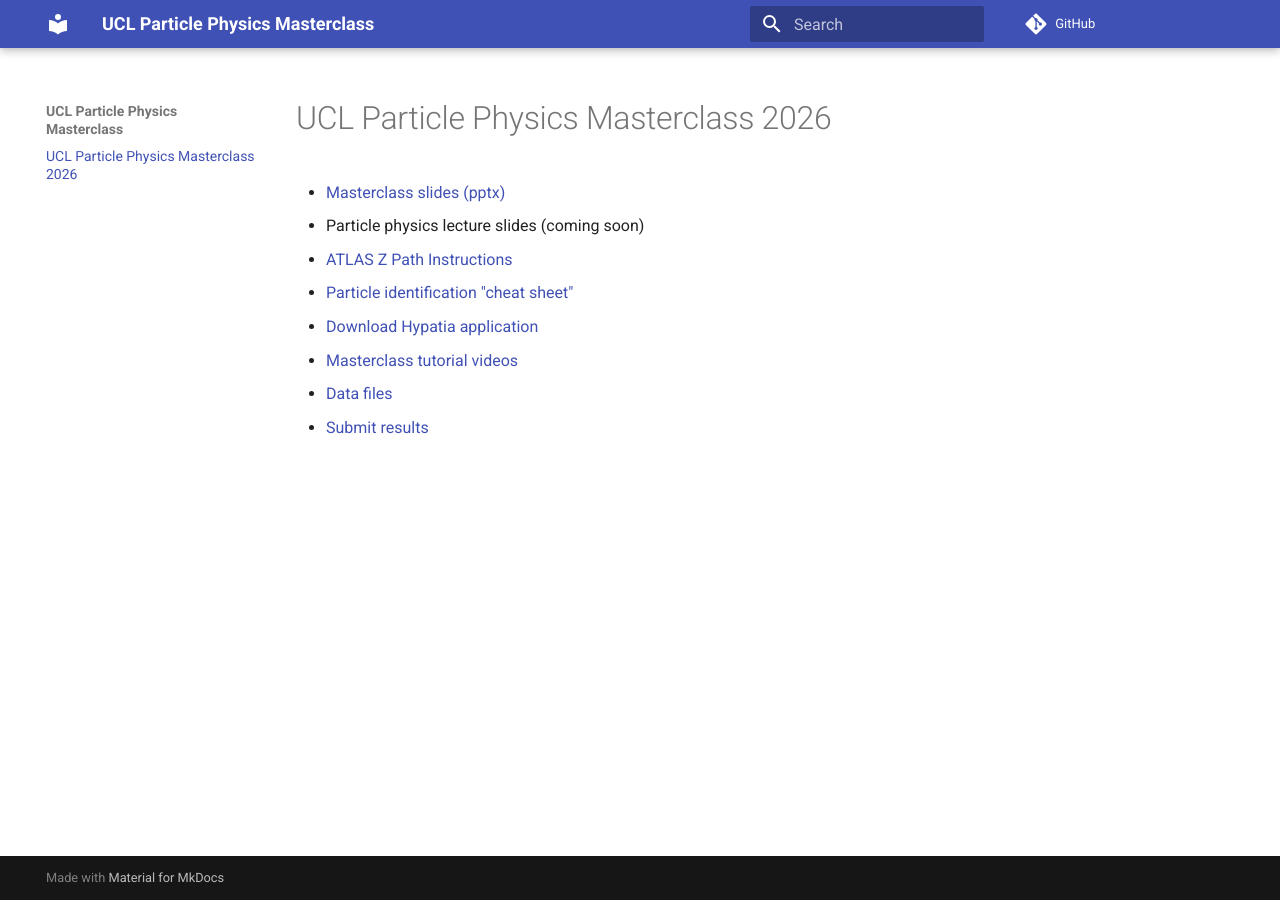
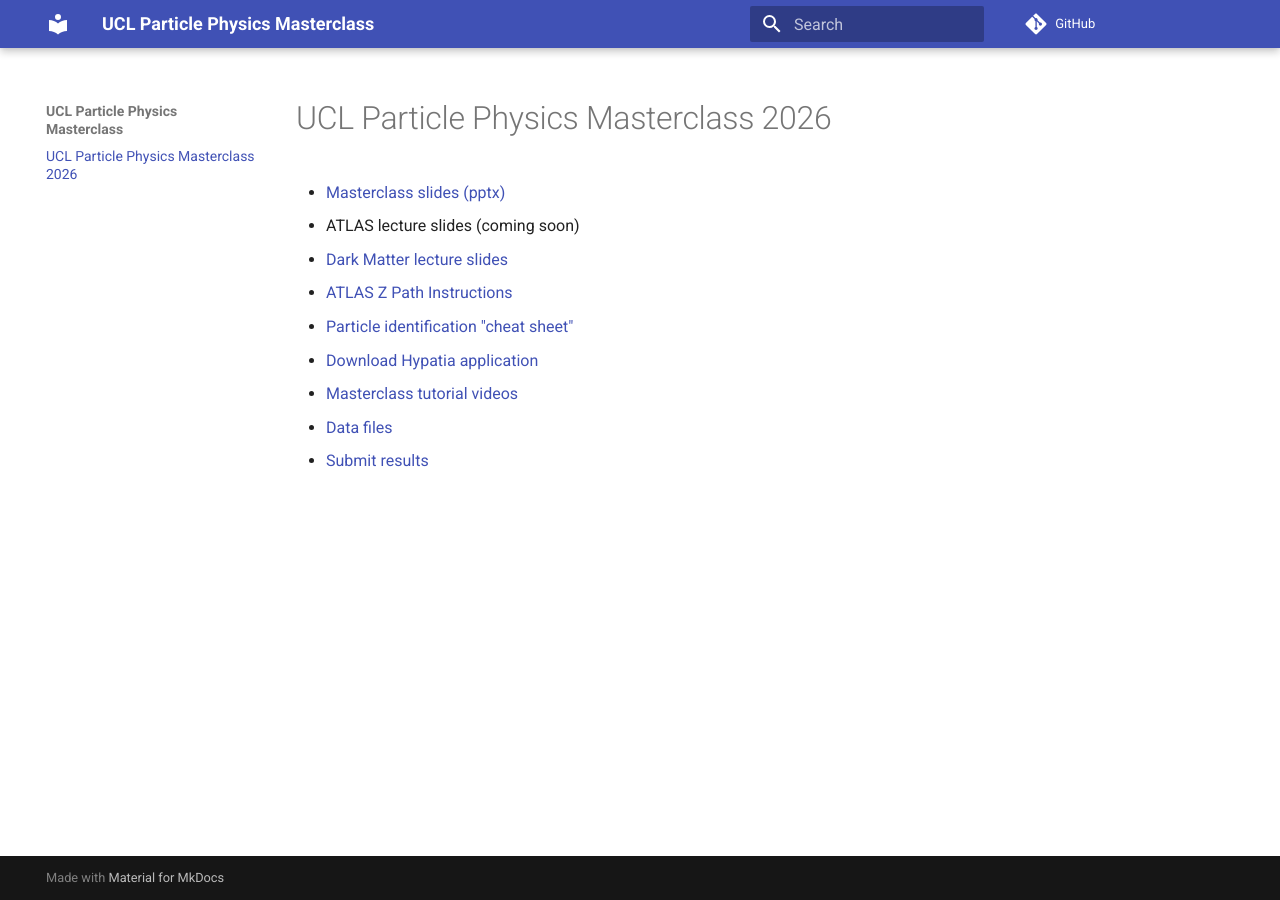
Before and after one commit to UCL-HEP/masterclass, an MkDocs documentation site: the page built from docs/index.md, in a window 1280 px wide. Built offline with MkDocs 1.6.1 and Material for MkDocs 9.7.7, drawn with Linux system fonts in a browser that asks for light colours; comment, search, counter and statistics services are not loaded.

Commit message:
add link to dark matter slide

```diff
--- a/docs/index.md
+++ b/docs/index.md
@@ -2,7 +2,8 @@
 
 
 - [Masterclass slides (pptx)](ucl-slides-2026.pptx)
-- Particle physics lecture slides (coming soon)
+- ATLAS lecture slides (coming soon)
+- [Dark Matter lecture slides](https://docs.google.com/presentation/d/1errOp52OWIS55s0ODO22_9CbZqBrA3yz3JhQ0poNL2Q/edit?usp=sharing)
 - [ATLAS Z Path Instructions](https://atlas.physicsmasterclasses.org/en/zpath.htm)
 - [Particle identification "cheat sheet"](cheat-sheet_en.pdf)
 - [Download Hypatia application](https://physicsmasterclasses.org/downloads/Hypatia_7.4_Masterclass.zip)
```
